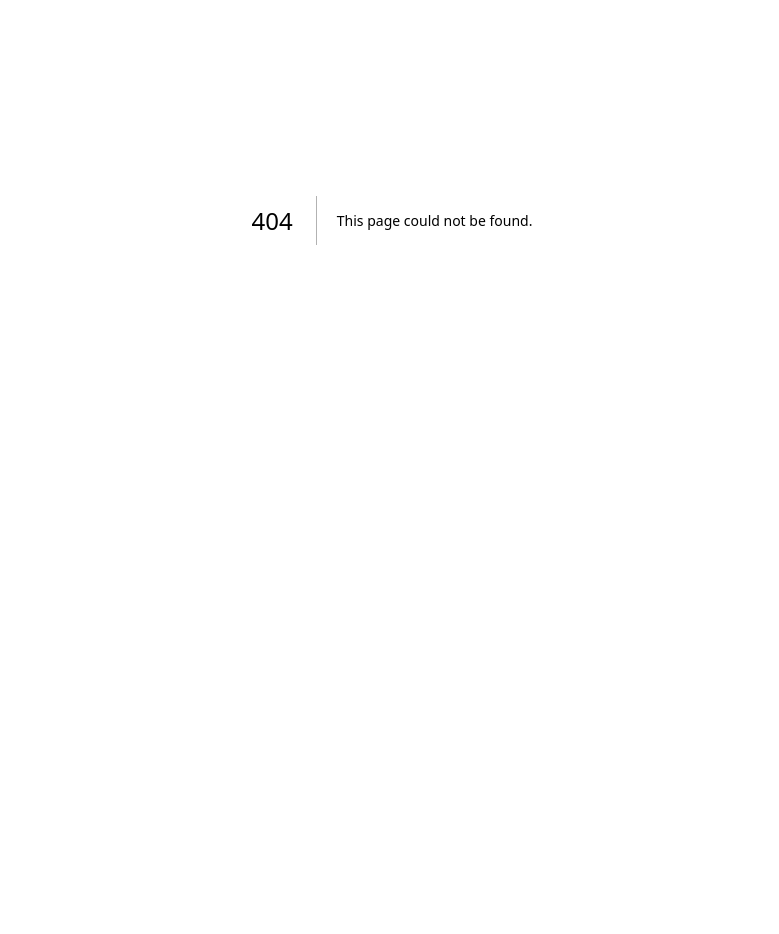
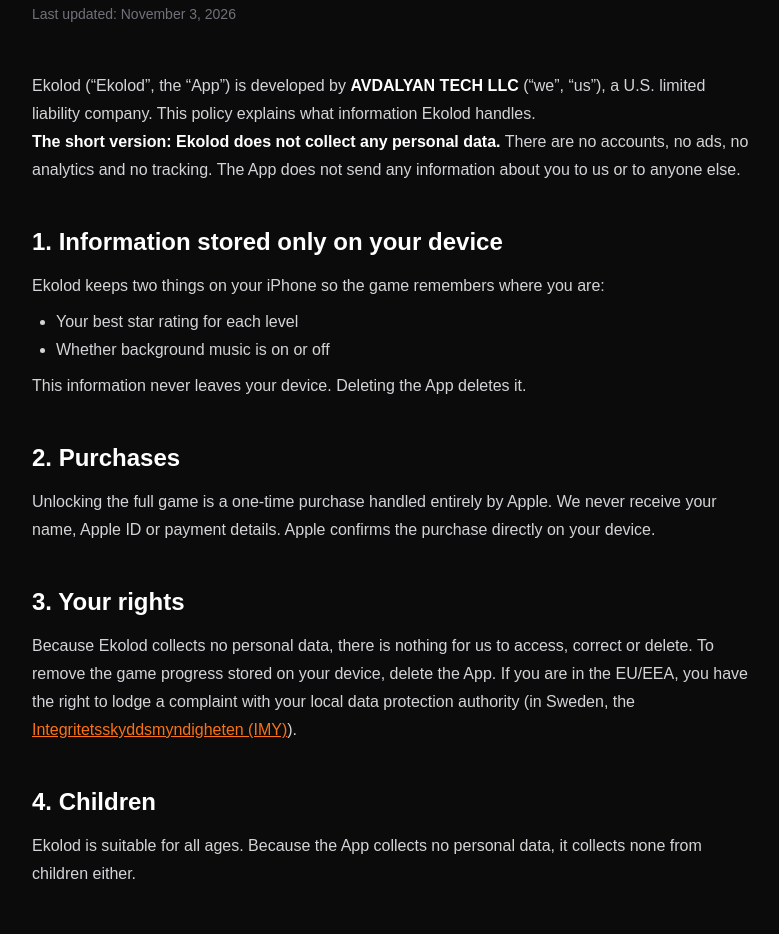
Before and after one commit to sheroavdal-gif/scharif-tech, a Next.js app: page /ekolod/privacy in a window 1280 px wide. Before the commit this address had no page. Shown: the part 180-1114 px from the top of the page, without its empty margins (248-1027 px from the left). Before the commit the page ends 800 px from the top, so only its background shows below. Built offline with nearby package versions, Linux system fonts and the light colour scheme.

Commit message:
Add Ekolod privacy policy

```diff
--- /dev/null
+++ b/app/ekolod/privacy/page.tsx
@@ -0,0 +1,92 @@
+import LegalLayout from "../../components/LegalLayout";
+
+export const metadata = {
+  title: "Privacy Policy — Ekolod",
+};
+
+export default function EkolodPrivacyPolicy() {
+  return (
+    <LegalLayout title="Ekolod Privacy Policy" lastUpdated="November 3, 2026">
+      <section>
+        <p>
+          Ekolod (&ldquo;Ekolod&rdquo;, the &ldquo;App&rdquo;) is developed by{" "}
+          <strong className="text-white">AVDALYAN TECH LLC</strong> (&ldquo;we&rdquo;,
+          &ldquo;us&rdquo;), a U.S. limited liability company. This policy explains
+          what information Ekolod handles.
+        </p>
+        <p>
+          <strong className="text-white">
+            The short version: Ekolod does not collect any personal data.
+          </strong>{" "}
+          There are no accounts, no ads, no analytics and no tracking. The App
+          does not send any information about you to us or to anyone else.
+        </p>
+      </section>
+
+      <section>
+        <h2>1. Information stored only on your device</h2>
+        <p>
+          Ekolod keeps two things on your iPhone so the game remembers where
+          you are:
+        </p>
+        <ul>
+          <li>Your best star rating for each level</li>
+          <li>Whether background music is on or off</li>
+        </ul>
+        <p>
+          This information never leaves your device. Deleting the App deletes
+          it.
+        </p>
+      </section>
+
+      <section>
+        <h2>2. Purchases</h2>
+        <p>
+          Unlocking the full game is a one-time purchase handled entirely by
+          Apple. We never receive your name, Apple ID or payment details.
+          Apple confirms the purchase directly on your device.
+        </p>
+      </section>
+
+      <section>
+        <h2>3. Your rights</h2>
+        <p>
+          Because Ekolod collects no personal data, there is nothing for us to
+          access, correct or delete. To remove the game progress stored on
+          your device, delete the App. If you are in the EU/EEA, you have the
+          right to lodge a complaint with your local data protection authority
+          (in Sweden, the{" "}
+          <a href="https://www.imy.se" target="_blank" rel="noopener noreferrer">
+            Integritetsskyddsmyndigheten (IMY)
+          </a>
+          ).
+        </p>
+      </section>
+
+      <section>
+        <h2>4. Children</h2>
+        <p>
+          Ekolod is suitable for all ages. Because the App collects no personal
+          data, it collects none from children either.
+        </p>
+      </section>
+
+      <section>
+        <h2>5. Changes to this policy</h2>
+        <p>
+          If Ekolod changes in a way that affects this policy, we will update
+          it and the &ldquo;Last updated&rdquo; date above.
+        </p>
+      </section>
+
+      <section>
+        <h2>6. Contact</h2>
+        <p>
+          AVDALYAN TECH LLC
+          <br />
+          <a href="mailto:hello@avdalyan.world">hello@avdalyan.world</a>
+        </p>
+      </section>
+    </LegalLayout>
+  );
+}
```
